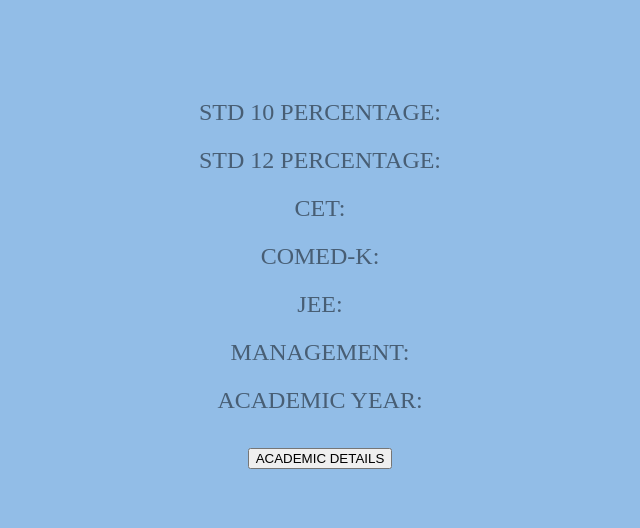
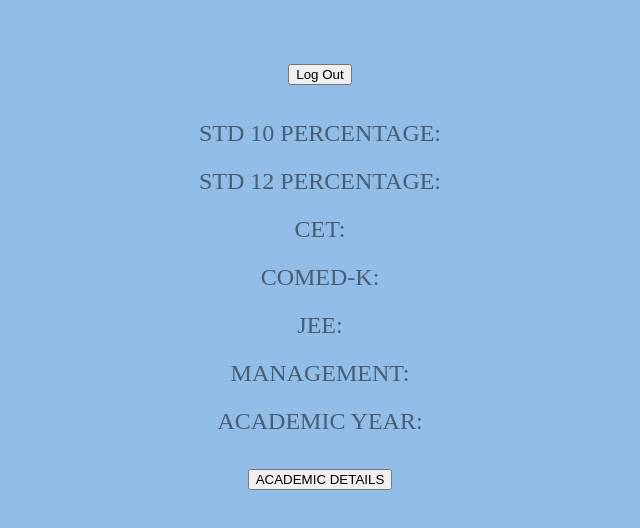
Before and after one commit to AnmolSingh007/COLLEGE-MODIFIED, a plain HTML site: page details2.html in a window 1280 px wide. Shown: the part 312-840 px from the top of the page, without its empty margins (320-960 px from the left). Drawn offline with Linux system fonts and the light colour scheme.

Commit message:
Update details2.html

```diff
--- a/details2.html
+++ b/details2.html
@@ -9,6 +9,7 @@
     <div class="container">
       <img class="pic" src="jpg8cvRHxQ3xu.jpg" alt="Dsce img">
     <h2 class="brand">STUDENT  DETAILS</h2><br>
+        <button class="logout" onclick="window.location.href='usn.html';">Log Out</button>
     <div class="details">
     <dl>
         <dt> STD 10 PERCENTAGE:</dt>
@@ -33,6 +34,10 @@
              <a href="s8.html">Semester 8</a>
         </div>
     </div>
+
+
+
+
     </div>
 
 </body>
```
